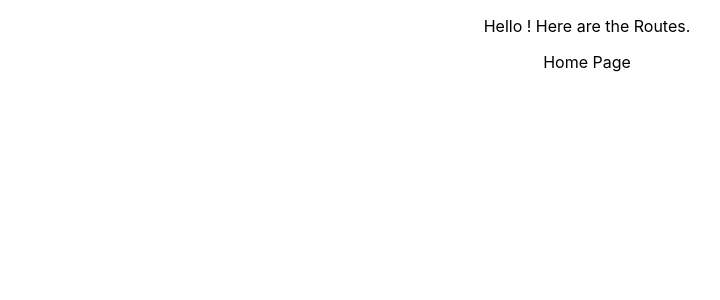
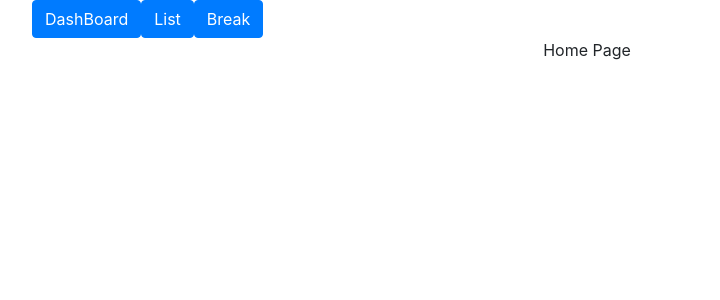
Before and after one commit to CodeOp-tech/fspt15-proj-team3, a React (Create React App) app in the folder my-react-app/: page / in a window 1280 px wide. Shown: the top 300 px of the page, without its empty margins (53-773 px from the left). Built offline with nearby package versions, Linux system fonts and the light colour scheme.

Commit message:
user navigate

```diff
--- a/my-react-app/public/index.html
+++ b/my-react-app/public/index.html
@@ -24,6 +24,16 @@
       work correctly both with client-side routing and a non-root public URL.
       Learn how to configure a non-root public URL by running `npm run build`.
     -->
+    <link
+    rel="stylesheet"
+    href="https://stackpath.bootstrapcdn.com/bootstrap/4.4.1/css/bootstrap.min.css"
+    integrity="sha384-Vkoo8x4CGsO3+Hhxv8T/Q5PaXtkKtu6ug5TOeNV6gBiFeWPGFN9MuhOf23Q9Ifjh"
+    crossorigin="anonymous"
+  />
+  <link
+    rel="stylesheet"
+    href="https://cdn.jsdelivr.net/npm/bootstrap-icons@1.10.3/font/bootstrap-icons.css"
+  />
     <title>React App</title>
   </head>
   <body>
--- a/my-react-app/src/App.js
+++ b/my-react-app/src/App.js
@@ -3,7 +3,7 @@ import Home from "./Pages/Home";
 import DashBoard from "./Pages/DashBoard";
 import List from "./Pages/List";
 import BreakPage from "./Pages/BreakPage";
-import { BrowserRouter, Routes, Route } from "react-router-dom";
+import { BrowserRouter, Routes, Route, Link } from "react-router-dom";
 import "./App.css";
 import Services from "./services";
 
@@ -18,17 +18,25 @@ function App() {
 
   {
     return (
+      <div className="container">
+
+       <nav>
+            <Link to ="/dashboard"><button className="btn btn-primary">DashBoard</button></Link>
+            <Link to ="/list"><button className="btn btn-primary">List</button></Link>
+            <Link to ="/break"><button className="btn btn-primary">Break</button></Link>
+        </nav>
+
+
         <div className="App">
-        <p>Hello ! Here are the Routes.</p>
 
-        <BrowserRouter>
             <Routes>
               <Route path="/" element={<Home />} />
               <Route path="/dashboard" element={<DashBoard />} />
               <Route path="/list" element={<List />} />
               <Route path="/break" element={<BreakPage />} />
             </Routes>
-        </BrowserRouter>
+
+        </div>
       </div>
     );
   }
--- a/my-react-app/src/index.js
+++ b/my-react-app/src/index.js
@@ -3,11 +3,13 @@ import ReactDOM from 'react-dom/client';
 import './index.css';
 import App from './App';
 import reportWebVitals from './reportWebVitals';
+import { BrowserRouter } from 'react-router-dom';
 
 const root = ReactDOM.createRoot(document.getElementById('root'));
 root.render(
   <React.StrictMode>
-    <App />
+     <BrowserRouter><App /></BrowserRouter>
+
   </React.StrictMode>
 );
 
--- a/package.json
+++ b/package.json
@@ -12,6 +12,8 @@
     "express": "~4.16.1",
     "morgan": "~1.9.1",
     "nodemon": "^2.0.20",
-    "dotenv": "^16.0.3"
+    "dotenv": "^16.0.3",
+    "yarn": "^1.22.19",
+    "mysql": "^2.18.1"
   }
 }
```
Also changed, not shown: 1 other file (tests, documents, lock files or other folders). Lines whose indentation alone changed are shown as unchanged.
